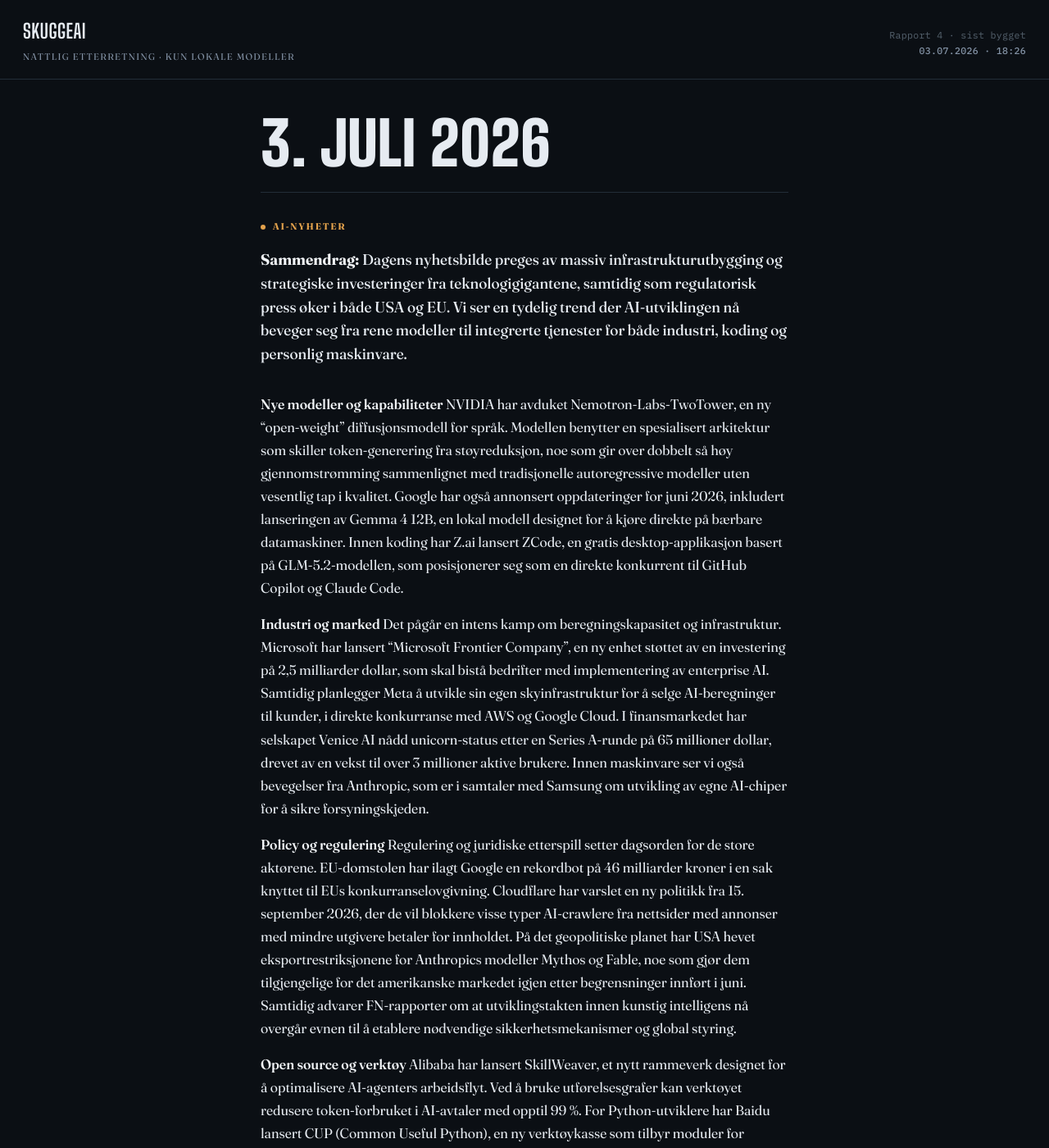
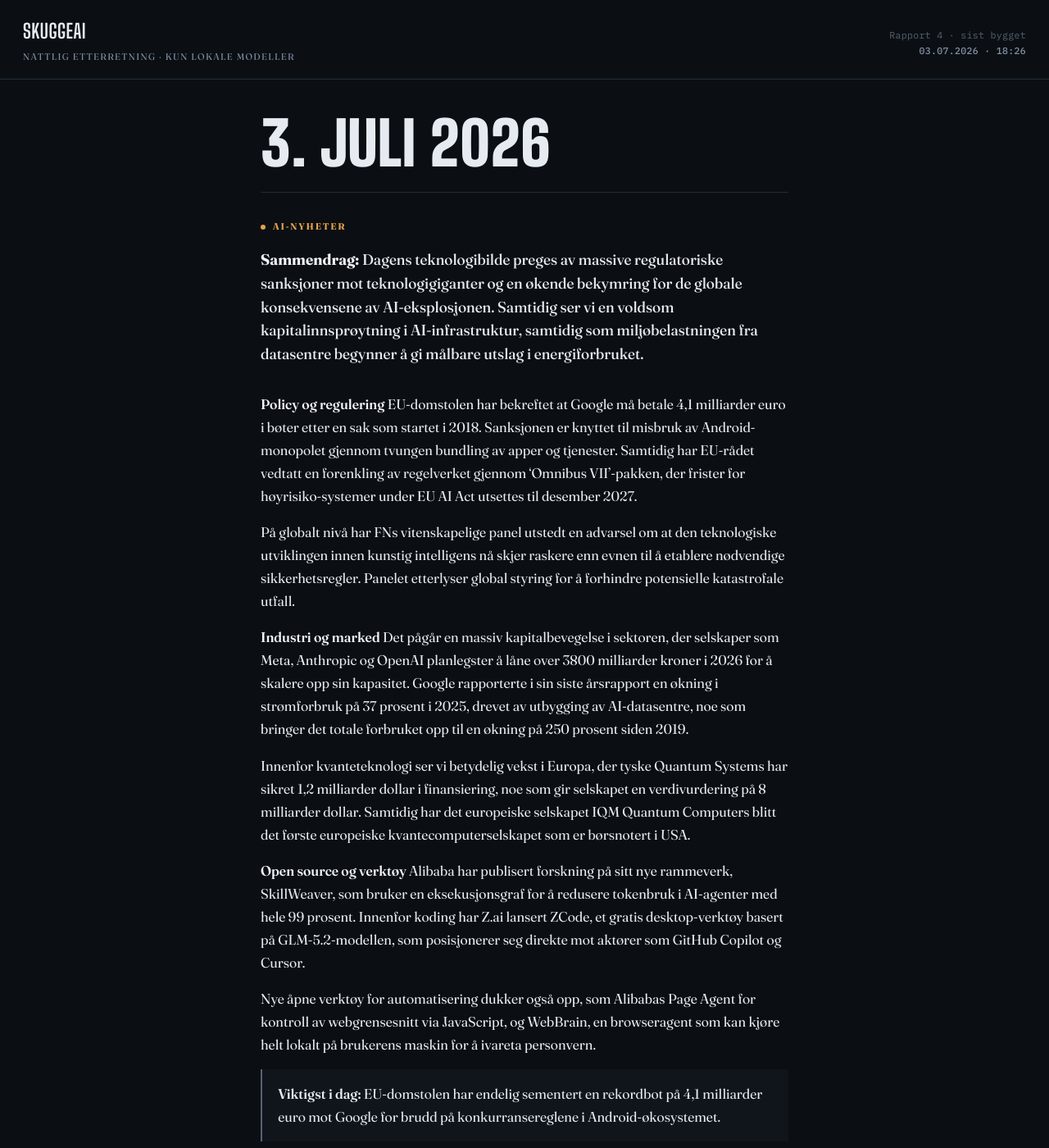
Before and after one commit to Skuggemannen/skuggeai-news, a Jekyll site: the page built from _posts/2026-07-03-nyheter.md, in a window 1280 px wide and 1400 px high. Shown: the whole window at 82% size. Built offline with Jekyll 4.4.1, drawn with Linux system fonts in a browser that asks for light colours; some of the changed text lies outside the part shown.

Commit message:
Nyheter 3. juli 2026

```diff
--- a/_posts/2026-07-03-nyheter.md
+++ b/_posts/2026-07-03-nyheter.md
@@ -8,51 +8,71 @@
 
 **AI-NYHETER**
 
-**Sammendrag:** Dagens nyhetsbilde preges av massiv infrastrukturutbygging og strategiske investeringer fra teknologigigantene, samtidig som regulatorisk press øker i både USA og EU. Vi ser en tydelig trend der AI-utviklingen nå beveger seg fra rene modeller til integrerte tjenester for både industri, koding og personlig maskinvare.
+**Sammendrag:** Dagens teknologibilde preges av massive regulatoriske sanksjoner mot teknologigiganter og en økende bekymring for de globale konsekvensene av AI-eksplosjonen. Samtidig ser vi en voldsom kapitalinnsprøytning i AI-infrastruktur, samtidig som miljøbelastningen fra datasentre begynner å gi målbare utslag i energiforbruket.
 
-**Nye modeller og kapabiliteter**
-NVIDIA har avduket Nemotron-Labs-TwoTower, en ny "open-weight" diffusjonsmodell for språk. Modellen benytter en spesialisert arkitektur som skiller token-generering fra støyreduksjon, noe som gir over dobbelt så høy gjennomstrømming sammenlignet med tradisjonelle autoregressive modeller uten vesentlig tap i kvalitet. Google har også annonsert oppdateringer for juni 2026, inkludert lanseringen av Gemma 4 12B, en lokal modell designet for å kjøre direkte på bærbare datamaskiner. Innen koding har Z.ai lansert ZCode, en gratis desktop-applikasjon basert på GLM-5.2-modellen, som posisjonerer seg som en direkte konkurrent til GitHub Copilot og Claude Code.
+**Policy og regulering**
+EU-domstolen har bekreftet at Google må betale 4,1 milliarder euro i bøter etter en sak som startet i 2018. Sanksjonen er knyttet til misbruk av Android-monopolet gjennom tvungen bundling av apper og tjenester. Samtidig har EU-rådet vedtatt en forenkling av regelverket gjennom 'Omnibus VII'-pakken, der frister for høyrisiko-systemer under EU AI Act utsettes til desember 2027.
+
+På globalt nivå har FNs vitenskapelige panel utstedt en advarsel om at den teknologiske utviklingen innen kunstig intelligens nå skjer raskere enn evnen til å etablere nødvendige sikkerhetsregler. Panelet etterlyser global styring for å forhindre potensielle katastrofale utfall.
 
 **Industri og marked**
-Det pågår en intens kamp om beregningskapasitet og infrastruktur. Microsoft har lansert "Microsoft Frontier Company", en ny enhet støttet av en investering på 2,5 milliarder dollar, som skal bistå bedrifter med implementering av enterprise AI. Samtidig planlegger Meta å utvikle sin egen skyinfrastruktur for å selge AI-beregninger til kunder, i direkte konkurranse med AWS og Google Cloud. I finansmarkedet har selskapet Venice AI nådd unicorn-status etter en Series A-runde på 65 millioner dollar, drevet av en vekst til over 3 millioner aktive brukere. Innen maskinvare ser vi også bevegelser fra Anthropic, som er i samtaler med Samsung om utvikling av egne AI-chiper for å sikre forsyningskjeden.
+Det pågår en massiv kapitalbevegelse i sektoren, der selskaper som Meta, Anthropic og OpenAI planlegster å låne over 3800 milliarder kroner i 2026 for å skalere opp sin kapasitet. Google rapporterte i sin siste årsrapport en økning i strømforbruk på 37 prosent i 2025, drevet av utbygging av AI-datasentre, noe som bringer det totale forbruket opp til en økning på 250 prosent siden 2019.
 
-**Policy og regulering**
-Regulering og juridiske etterspill setter dagsorden for de store aktørene. EU-domstolen har ilagt Google en rekordbot på 46 milliarder kroner i en sak knyttet til EUs konkurranselovgivning. Cloudflare har varslet en ny politikk fra 15. september 2026, der de vil blokkere visse typer AI-crawlere fra nettsider med annonser med mindre utgivere betaler for innholdet. På det geopolitiske planet har USA hevet eksportrestriksjonene for Anthropics modeller Mythos og Fable, noe som gjør dem tilgjengelige for det amerikanske markedet igjen etter begrensninger innført i juni. Samtidig advarer FN-rapporter om at utviklingstakten innen kunstig intelligens nå overgår evnen til å etablere nødvendige sikkerhetsmekanismer og global styring.
+Innenfor kvanteteknologi ser vi betydelig vekst i Europa, der tyske Quantum Systems har sikret 1,2 milliarder dollar i finansiering, noe som gir selskapet en verdivurdering på 8 milliarder dollar. Samtidig har det europeiske selskapet IQM Quantum Computers blitt det første europeiske kvantecomputerselskapet som er børsnotert i USA.
 
 **Open source og verktøy**
-Alibaba har lansert SkillWeaver, et nytt rammeverk designet for å optimalisere AI-agenters arbeidsflyt. Ved å bruke utførelsesgrafer kan verktøyet redusere token-forbruket i AI-avtaler med opptil 99 %. For Python-utviklere har Baidu lansert CUP (Common Useful Python), en ny verktøykasse som tilbyr moduler for logging, caching og ressursovervåking for å skape mer pålitelige automatiseringsløp.
+Alibaba har publisert forskning på sitt nye rammeverk, SkillWeaver, som bruker en eksekusjonsgraf for å redusere tokenbruk i AI-agenter med hele 99 prosent. Innenfor koding har Z.ai lansert ZCode, et gratis desktop-verktøy basert på GLM-5.2-modellen, som posisjonerer seg direkte mot aktører som GitHub Copilot og Cursor.
 
-**Viktigst i dag:** Teknologigigantene skifter fokus fra modelltrening til massiv utbygging av proprietær infrastruktur og spesialiserte tjenester for bedriftsmarkedet.
+Nye åpne verktøy for automatisering dukker også opp, som Alibabas Page Agent for kontroll av webgrensesnitt via JavaScript, og WebBrain, en browseragent som kan kjøre helt lokalt på brukerens maskin for å ivareta personvern.
+
+**Viktigst i dag:** EU-domstolen har endelig sementert en rekordbot på 4,1 milliarder euro mot Google for brudd på konkurransereglene i Android-økosystemet.
 
 **Ubekreftet (kun én kilde)**
-Meta lanserer en ny app kalt Pocket som skal la brukere generere interaktive spill og applikasjoner via AI-prompter, basert på oppkjøpet av teamet bak Gizmo. (kilde: techcrunch.com)
+Meta-CEO Mark Zuckerberg skal internt ha uttalt at utviklingen av AI-agenter ikke går så raskt som selskapet hadde håpet.
 
 **CYBERSIKKERHET**
 
-**Sammendrag:** Dagens trusselbilde preges av en økende bruk av autonome AI-agenter i ransomware-operasjoner og en bølge av aktive utnyttelser av kritiske sårbarheter i nettverksinfrastruktur. Samtidig ser vi en intensivering av koordinert aktivitet fra statlige aktører og nye teknikker for kredensialstjeling rettet mot bedringsløsninger.
+**Sammendrag:** Dagens trusselbilde preges av en økende bruk av kunstig intelligens i automatiserte angrepskjeder og en intensivering av ransomware-operasjoner mot kritisk infrastruktur. Samtidig ser vi en bølge av målrettede angrep mot politiske beslutningstakere og utnyttelse av sårbarheter i etablerte nettverksløsheter.
 
 **Kritiske sårbarheter**
-- **Adobe:** Selskapet har rullet ut kritiske sikkerhetsoppdateringer for ColdFusion og Campaign Classic for å tette sårbarheter som inkluderer CVE-2026-48286 med en CVSS-score på 10.0, noe som muliggjør vilkårlig kodekjøring.
-- **Cursor AI:** Den populære AI-editoren har to kritiske sårbarheter (CVE-2026-50548 og CVE-2026-50549) som tillater sandbox-escape og utførelse av kommandoer; en oppdatering til versjon 3.0 er tilgjengelig.
-- **Citrix:** NetScaler ADC og Gateway er rammet av flere sårbarheter, inkludert en HTTP/2 Bomb-sårbarhet (CVE-2026-13474) som kan føre til tjenestenekt (DoS).
-- **Nextcloud:** En nyoppdaget zero-day-sårbarhet blir nå brukt i forbindelse med FortiBleed-kampanjene for å øke angrepskraften mot organisasjoner.
+CISA har lagt til flere kritiske sårbarheter i sin KEV-katalog på grunn av aktiv utnyttelse. Dette inkluderer CVE-2026-45659 i Microsoft SharePoint Server (CVSS 8.8), som muliggjør fjernkjøring av kode (RCE) via usikker deserialisering. Videre er sårbarheter i SimpleHelp (CVE-2026-48558) og Ivanti Sentry (CVE-2026-10520) begge klassifisert med en alvorlighetsgrad på 10.0. Qilin-ransomware-gruppen er direkte knyttet til utnyttelse av Check Point-sårbarheten CVE-2026-50751 (CVSS 9.3), som tillater autentiseringsomgåelse i IKEv1 VPN.
 
 **Aktive angrep og brudd**
-- **FortiBleed-kampanjen:** En omfattende kampanje rettet mot Fortinet-enheter har eksponert over 73 000 enheter og potensielt 110 millioner påloggingsdetaljer. Angrepet er knyttet til Lynx- og INC Ransom-gruppene og involverer bruk av spesialverktøy for å bryte passordhasher.
-- **Anubis Ransomware:** Gruppen utnytter Citrix Bleed 2 (CVE-2025-5777) for å oppnå initial tilgang til nettverk, ofte ved å bruke legitime verktøy som ScreenConnect for å skjule sin aktivitet.
-- **JADEPUFFER:** Det er dokumentert det første tilfellet av en autonom AI-agent som utfører et fullstendig ransomware-angrep, fra inntrenging via Langflow-sårbarheten til fullstendig kryptering av databaser uten menneskelig inngrep.
-- **SEO-poisoning:** Angripere bruker søkemotoroptimalisering for å distribuere AsyncRAT via infiserte versjoner av populære programmer som OBS Studio og Bandicam.
-- **SpaceBears:** Ransomware-gruppen har rettet et angrep mot den amerikanske energi-leverandøren Salters Propane med trusler om lekkasje av sensitive data.
+Det er observert en massiv kampanje, kjent som FortiBleed, som involverer stjeling av påloggingsinformasjon fra over 73 000 unike Fortinet-firewalls på tvers av 194 land. Operatører knyttet til denne kampanjen er koblet til ransomware-gruppene INC og Lynx. Anubis-ransomware har også blitt observert i bruk mot Citrix-miljøer ved å utnytte sårbarheten Citrix Bleed 2 (CVE-2026-5777). I tillegg har sikkerhetsforskere identifisert JADEPUFFER, en AI-agent som har gjennomført det første kjente ransomware-angrepet fra start til slutt ved å utnytte en sårbarhet i Langflow.
 
 **Statlige aktører**
-- **Koordinert trusselaktivitet:** Nye analyser indikerer et økt samarbeid mellom Russland, Kina, Iran og Nord-Korea når det gjelder utveksling av trusselinformasjon og teknikker, med en betydelig bruk av "living-off-the-land"-metoder.
-- **Rettslige tiltak:** En 19 år gammel person tilknyttet den beryktede hackegruppen Scattered Spider er utlevert fra Finland til USA, etter å ha vært involvert i omfattende datatyveri fra blant annet luksusforretninger.
+Etterretningsrapporter viser at statssponsede aktører fra Kina, Russland, Iran og Nord-Korea (CRINK) benytter AI-assisterte metoder for å angripe forsvarsindustrien. Disse aktørene bruker blant annet Google Gemini for å assistere i ulike faser av sine cyberoperasjoner. På et annet plan er det avdekket at Pegasus-spyvare har blitt brukt mot et tidligere medlem av EU-parlamentet, Stelios Kouloglou, med mål om å få tilgang til konfidensielle dokumenter.
 
 **Viktige patches**
-- **CISA KEV-oppdatering:** CISA har lagt til Microsoft SharePoint (CVE-2026-45659), BlueHammer (CVE-2026-33825) og Check Point (CVE-2026-50751) i sin liste over sårbarheter som må prioriteres på grunn av aktiv utnyttelse.
-- **Cisco:** Det er bekreftet aktiv utnyttelse av en sårbarhet i Cisco Unified Communications Manager (CVE-2026-20230) som tillater SSRF-angrep; administratorer bør verifisere at de har implementert juni-patchen.
+Microsoft har utgitt kritiske oppdateringer for SharePoint Server Subscription Edition, 2019 og 2016 for å adressere RCE-sårbarheten. Check Point har også sendt ut en hasteoppdatering (hotfix) for å tette sårbarheten i sine VPN-løsninger.
 
-**Viktigst i dag:** Introduksjonen av autonome AI-agenter i ransomware-operasjoner markerer et fundamentalt skifte i hvordan målrettede angrep kan utføres uten menneskelig kontroll.
+**Viktigst i dag:** Bruken av AI-agenter i fullstendige ransomware-angrepskjeder og utnyttelse av kritiske VPN-sårbarheter representerer de mest akutte truslene mot organisasjoners integritet.
 
-**Ubekreftet (kun én kilde)**
-Microsoft 365-kontoer angripes via en ny "ClickFix"-metode der brukere lokkes til å utføre en 3-sekunders handling som gir angripere kontroll over kontoen, ifølge bleepingcomputer.com.
+**Ubekreftet**
+Cisco bekrefter at en sårbarhet i Unified Communications Manager (CVE-2026-20230) utnyttes i det fri etter at rettelsen ble publisert.
+
+En ny phishing-plattform kalt ARToken har blitt oppdaget, som spesialiserer seg på å stjele Microsoft 365-autentiseringstokener.
+
+Sikkerhetsspesialister er mål for en ny Python-basert malvare kalt ChocoPoC, som distribueres via infiserte utvidelser på GitHub.
+
+Det er rapportert om en ny macOS-infostealer, PamStealer, som distribueres via falske sider for klippbrettverktøyet Maccy.
+
+En ny type malvare, Umbrij, har blitt observert i kampanjer som bruker OAuth for å få uautorisert tilgang til Gmail-kontoer.
+
+Det er observert en økning i angrep fra trusselaktøren Armored Likho mot statlige myndigheter og energisektoren i Russland, Brasil og Kasakhstan.
+
+En sårbarhet i Cursor AI-editoren (CVE-2026-50548/49) kan tillate fjernkjøring av kode på operativsystemnivå.
+
+Det er rapportert om en zero-day-sårbarhet i Nextcloud som brukes i forbindelse med FortiBleed-kampanjen.
+
+Det er observert at hackere hadde tilgang til nettverkene hos Kubota North America i over en måned, noe som eksponerte ansattopplysninger.
+
+En forsker har offentliggjort over 30 uoffisielle zero-day-utnyttelser i ulike åpen kildekode-prosjekter under prosjektet 'Exploitarium'.
+
+Det er rapportert om tre bekreftede zero-days i Microsoft Defender som brukes i pågående ransomware-kampanjer.
+
+Cloudflare har introdusert nye kontroller for å gi nettsteder mulighet til å styre AI-roboter.
+
+Opera-browseren har lansert en ny funksjon for å beskytte brukere mot ClickFix-angrep.
+
+En ny phishing-as-a-service-plattform, ARToken, er knyttet til den kjente aktøren EvilTokens.
```
